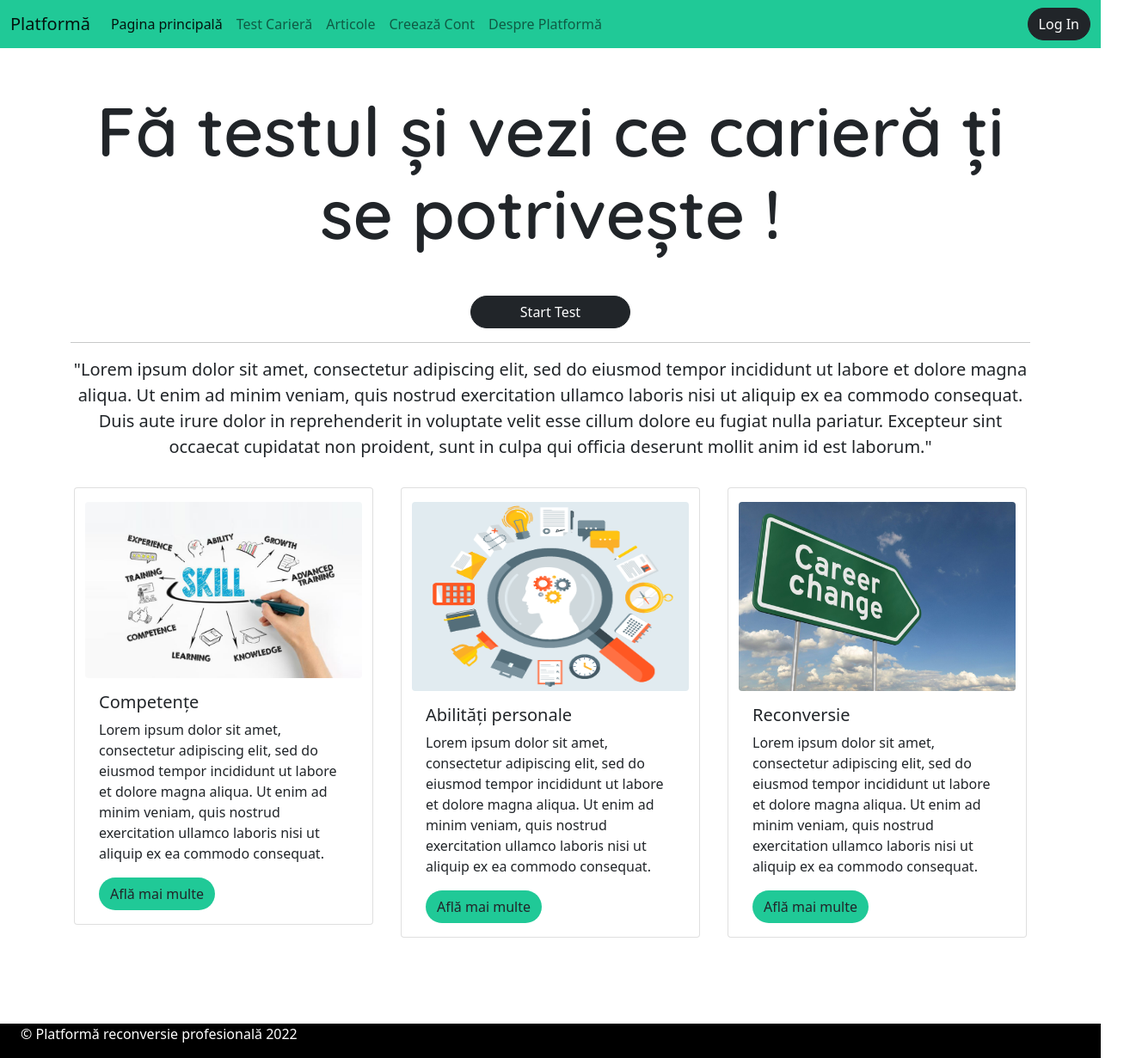
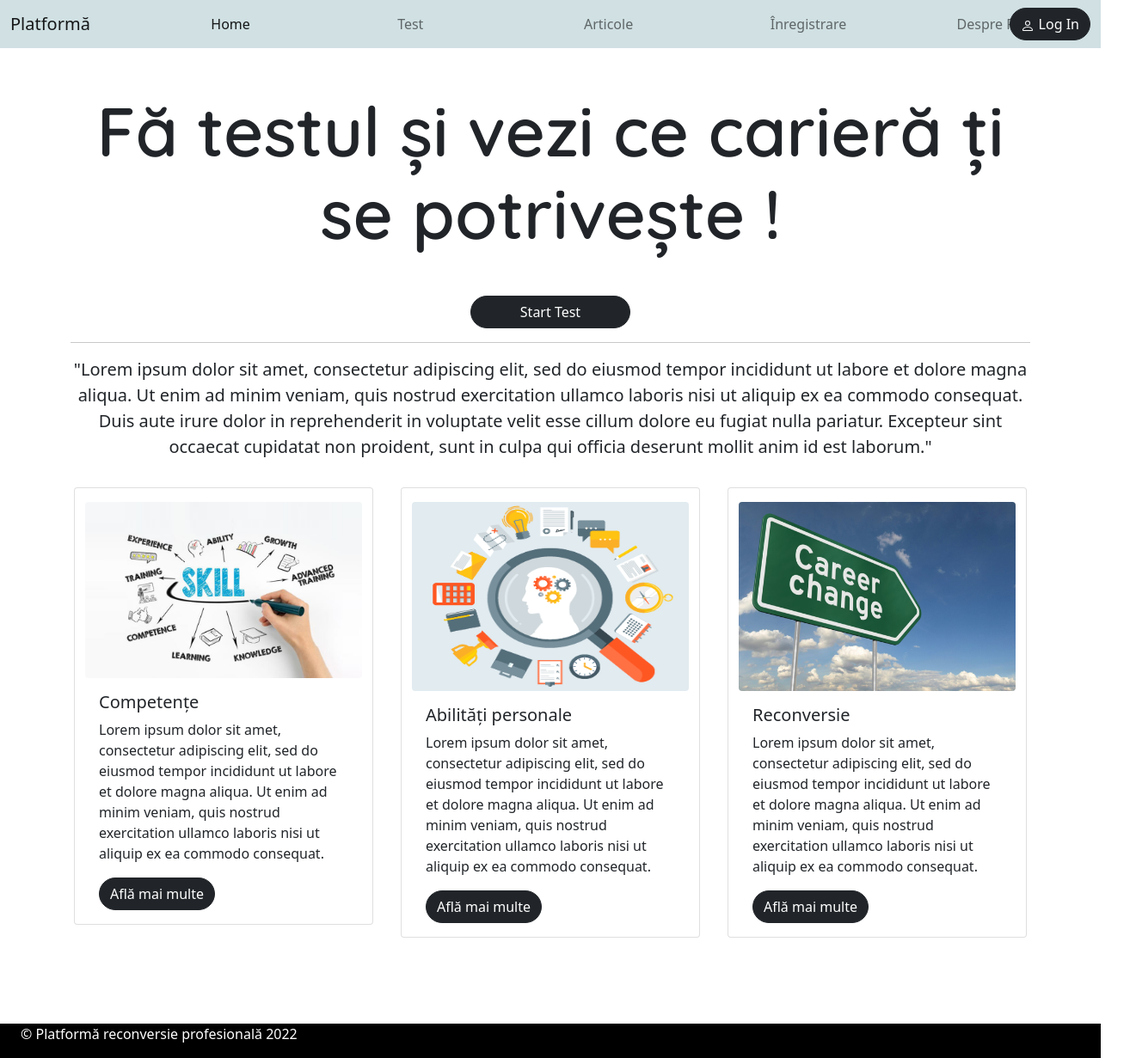
Before and after one commit to nandreiv/Platforma, a plain HTML site: page index.html in a window 1280 px wide. Shown: the whole page at 86% size, 1321 px wide, since content can reach past the window. Drawn offline with nearby package versions, Linux system fonts and the light colour scheme.

Commit message:
Update 2
Update 2

```diff
--- a/index.html
+++ b/index.html
@@ -20,31 +20,45 @@
 
 <body style="padding: 0; height: 100%;"">
 
-    <nav class="navbar navbar-expand-md navbar-light sticky-top" style="background-color: #20c997;">
+    <nav class="navbar navbar-expand-md navbar-light sticky-top" style="background-color: #d0e0e3;">
         <div class="container-fluid">
-          <a class="navbar-brand" href="#">Platformă</a>
+          <a class="navbar-brand col-2" href="#">Platformă</a>
           <button class="navbar-toggler" type="button" data-bs-toggle="collapse" data-bs-target="#navbarSupportedContent" aria-controls="navbarSupportedContent" aria-expanded="false" aria-label="Toggle navigation">
             <span class="navbar-toggler-icon"></span>
           </button>
           <div class="collapse navbar-collapse" id="navbarSupportedContent">
             <ul class="navbar-nav me-auto mb-2 mb-lg-0">
-              <li class="nav-item">
-                <a class="nav-link active" aria-current="page" href="#">Pagina principală</a>
+              <li class="nav-item col-6 mx-auto" >
+                <a class="nav-link active" aria-current="page" href="#">
+                  Home
+                </a>
               </li>
-              <li class="nav-item">
-                <a class="nav-link" href="#">Test Carieră</a>
+              <li class="nav-item col-6 mx-auto">
+                <a class="nav-link" href="#">
+                 Test
+                </a>
               </li>
-              <li class="nav-item">
-                <a class="nav-link" href="#">Articole</a>
+              <li class="nav-item col-6 mx-auto">
+                <a class="nav-link" href="#">
+                 Articole
+                </a>
               </li>
-              <li class="nav-item">
-                <a class="nav-link" href="#">Creează Cont</a>
+              <li class="nav-item col-6 mx-auto">
+                <a class="nav-link" href="#">
+                Înregistrare
+                </a>
               </li>
-              <li class="nav-item">
-                <a class="nav-link" href="#">Despre Platformă</a>
+              <li class="nav-item col-6 mx-auto">
+                <a class="nav-link" href="#">
+                 Despre Platformă
+                </a>
               </li>
             </ul>
-            <button class="btn btn-dark border border-dark rounded-pill"  type="submit">Log In</button>
+            <button class="btn btn-dark border border-dark rounded-pill"  type="submit">
+              <svg xmlns="http://www.w3.org/2000/svg" width="16" height="16" fill="currentColor" class="bi bi-person" viewBox="0 0 16 16">
+                <path d="M8 8a3 3 0 1 0 0-6 3 3 0 0 0 0 6zm2-3a2 2 0 1 1-4 0 2 2 0 0 1 4 0zm4 8c0 1-1 1-1 1H3s-1 0-1-1 1-4 6-4 6 3 6 4zm-1-.004c-.001-.246-.154-.986-.832-1.664C11.516 10.68 10.289 10 8 10c-2.29 0-3.516.68-4.168 1.332-.678.678-.83 1.418-.832 1.664h10z"/>
+              </svg>
+              Log In</button>
           </div>
         </div>
       </nav>
@@ -71,7 +85,7 @@
                 <div class="card-body">
                   <h5 class="card-title">Competențe</h5>
                   <p class="card-text">Lorem ipsum dolor sit amet, consectetur adipiscing elit, sed do eiusmod tempor incididunt ut labore et dolore magna aliqua. Ut enim ad minim veniam, quis nostrud exercitation ullamco laboris nisi ut aliquip ex ea commodo consequat.</p>
-                  <a href="#" class="btn rounded-pill" style="background-color: #20c997;">Află mai multe</a>
+                  <a href="#" class="btn btn-dark rounded-pill">Află mai multe</a>
                 </div>
               </div>
               <div class="card col mt-3 ms-3 me-3" style="width: 18rem;">
@@ -79,7 +93,7 @@
                 <div class="card-body">
                   <h5 class="card-title">Abilități personale</h5>
                   <p class="card-text">Lorem ipsum dolor sit amet, consectetur adipiscing elit, sed do eiusmod tempor incididunt ut labore et dolore magna aliqua. Ut enim ad minim veniam, quis nostrud exercitation ullamco laboris nisi ut aliquip ex ea commodo consequat.</p>
-                  <a href="#" class="btn rounded-pill" style="background-color: #20c997;">Află mai multe</a>
+                  <a href="#" class="btn btn-dark rounded-pill">Află mai multe</a>
                 </div>
               </div>
               <div class="card col mt-3 ms-3 me-3" style="width: 18rem;">
@@ -87,7 +101,7 @@
                 <div class="card-body">
                   <h5 class="card-title">Reconversie</h5>
                   <p class="card-text">Lorem ipsum dolor sit amet, consectetur adipiscing elit, sed do eiusmod tempor incididunt ut labore et dolore magna aliqua. Ut enim ad minim veniam, quis nostrud exercitation ullamco laboris nisi ut aliquip ex ea commodo consequat.</p>
-                  <a href="#" class="btn rounded-pill" style="background-color: #20c997;">Află mai multe</a>
+                  <a href="#" class="btn btn-dark rounded-pill">Află mai multe</a>
                 </div>
               </div>
         </div>
```
